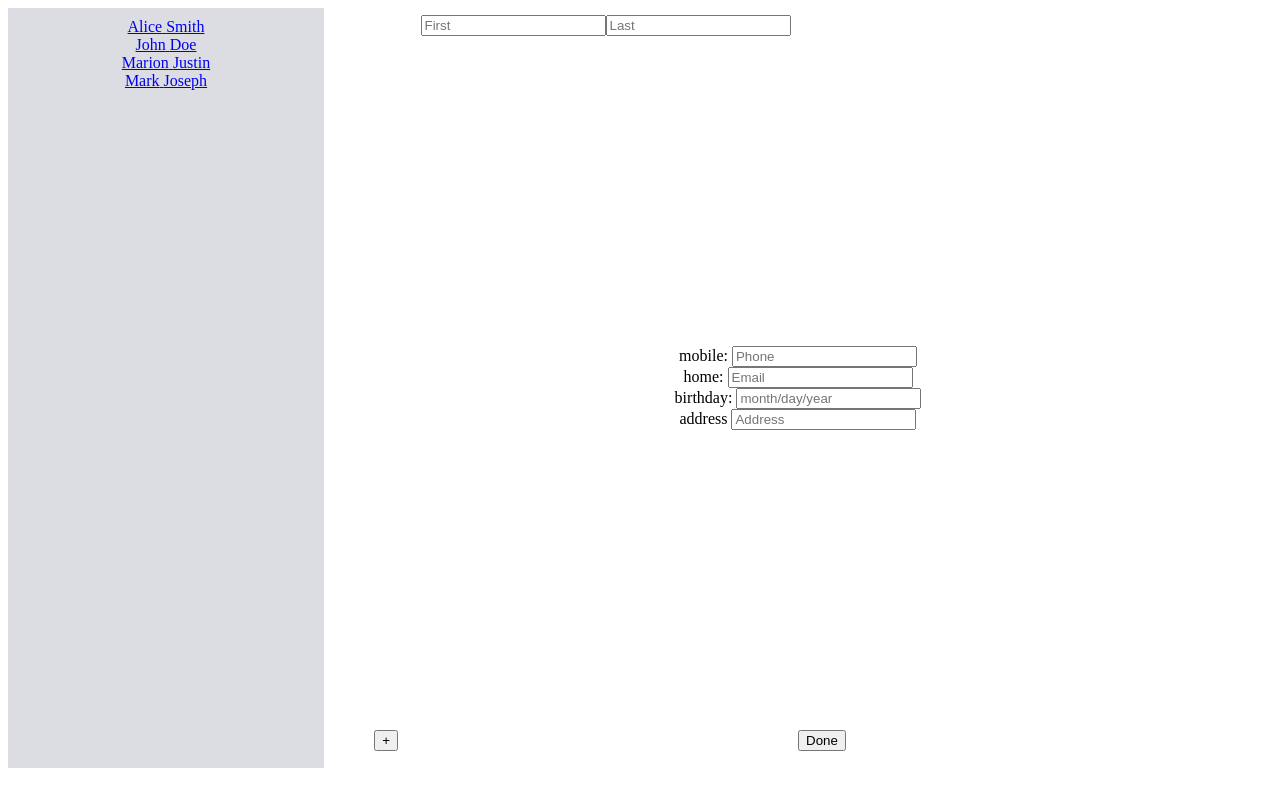
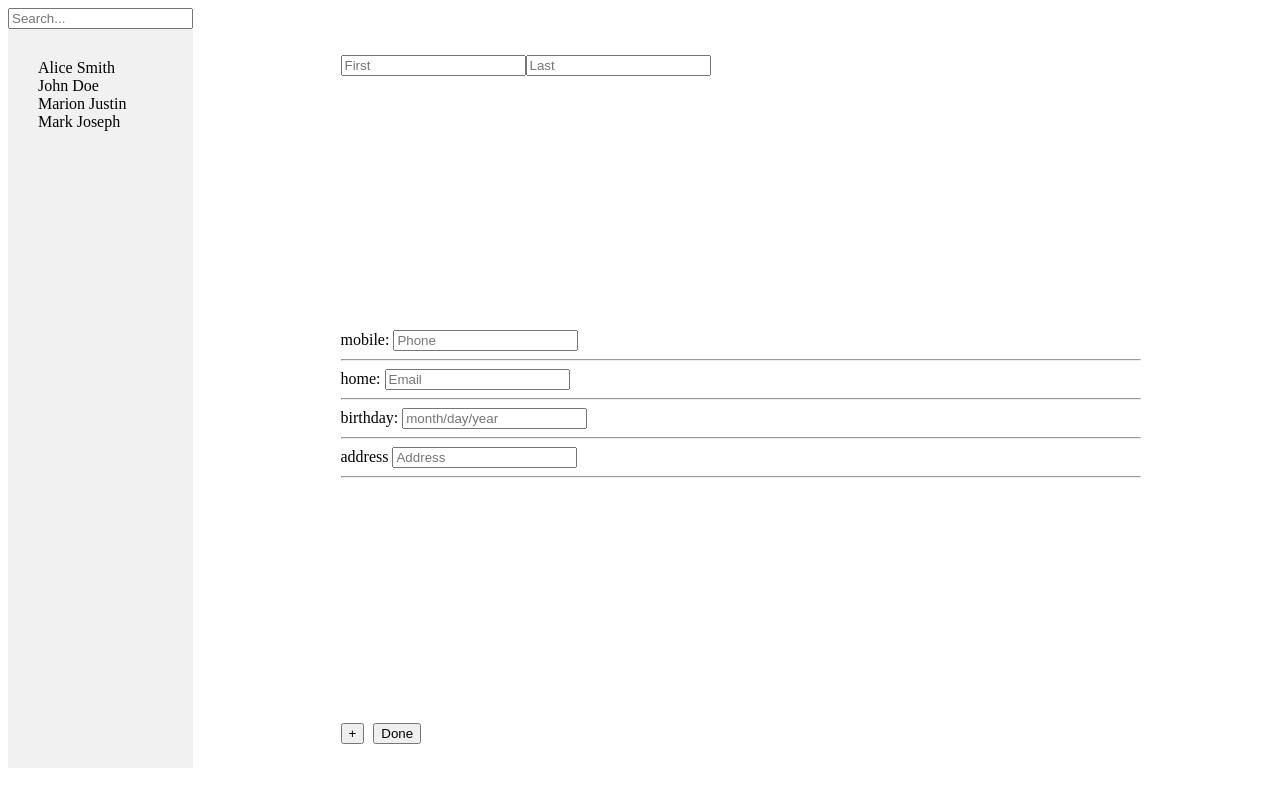
Before and after one commit to andkhong/contacts, a React (Create React App) app: page /add in a window 1280 px wide. Built offline with nearby package versions, Linux system fonts and the light colour scheme.

Commit message:
migrated heroku branch src content

```diff
--- a/src/actions/listActions.tsx
+++ b/src/actions/listActions.tsx
@@ -48,7 +48,7 @@ export function updateContact(update: SelectedProps): UpdateContact {
     };
 }
 
-export function addContact(contact: any) {
+export function addContact(contact: {}) {
     return {
         type: ADD_CONTACT,
         contact
--- a/src/components/Add/index.tsx
+++ b/src/components/Add/index.tsx
@@ -3,17 +3,26 @@ import { connect, Dispatch } from 'react-redux';
 import { Link } from 'react-router-dom';
 import * as listDispatch from '../../actions/listActions';
 
+interface AddState {
+    firstName: string;
+    lastName: string;
+    mobile: string;
+    email: string;
+    bDay: string;
+    address: string;
+}
+
 function mapStateToProps () {
     return {};
 }
 
-const mapDispatchToProps = (dispatch: Dispatch<listDispatch.AddContact>) => {
+function mapDispatchToProps(dispatch: Dispatch<listDispatch.AddContact>) {
     return {
-        addPerson: (index: number) => dispatch(listDispatch.addContact(index))
+        addPerson: (contact: AddState) => dispatch(listDispatch.addContact(contact))
     };
-};
+}
 
-class Add extends React.Component<any, any> {
+class Add extends React.Component<any, AddState> {
     constructor(props: any) {
         super(props);
         this.state = {
@@ -46,21 +55,15 @@ class Add extends React.Component<any, any> {
         return (
             <div className="container">
                 <div className="add">
-                    <div className="personalName">
+                    <div className="addName">
                         <input onChange={this.handleChange} name="firstName" placeholder="First" />
                         <input onChange={this.handleChange} name="lastName" placeholder="Last" />
                     </div>
-                    <div>
-                        mobile: <input onChange={this.handleChange} name="mobile" placeholder="Phone" />
-                    </div>
-                    <div>
-                        home: <input onChange={this.handleChange} name="email" placeholder="Email" />
-                    </div>
-                    <div>
-                        birthday: <input onChange={this.handleChange} name="bDay" placeholder="month/day/year" />
-                    </div>
-                    <div>
-                        address <input onChange={this.handleChange} name="address" placeholder="Address" />
+                    <div className="addDetail">
+                         mobile: <input onChange={this.handleChange} name="mobile" placeholder="Phone" /> <hr />
+                         home: <input onChange={this.handleChange} name="email" placeholder="Email" /> <hr />
+                         birthday: <input onChange={this.handleChange} name="bDay" placeholder="month/day/year" /> <hr />
+                         address <input onChange={this.handleChange} name="address" placeholder="Address" /> <hr />
                     </div>
                 </div>
                 <div className="footer">
--- a/src/components/Detail/index.tsx
+++ b/src/components/Detail/index.tsx
@@ -25,18 +25,13 @@ const mapDispatchToProps = (dispatch: Dispatch<listDispatch.DeleteContact>) => {
     };
 };
 
-export default connect(
-    mapStateToProps,
-    mapDispatchToProps
-)(Detail);
-
 function Detail({ selected, deletePerson }: DetailProps) {
     const { id, firstName, lastName, email, bDay, mobile, address } = selected;
     return (
         <div className="container">
             <div className="detail">
                 <div className="personalName"> {firstName || ''} {lastName || ''} </div>
-                <div className="personalDetail"> phone {mobile || ''} <hr /> </div>
+                <div className="personalDetail"> mobile {mobile || ''} <hr /> </div>
                 <div className="personalDetail"> email {email || ''}  <hr /> </div>
                 <div className="personalDetail"> birthday {bDay || ''}  <hr /> </div>
                 <div className="personalDetail"> address {address || ''} </div>
@@ -51,3 +46,8 @@ function Detail({ selected, deletePerson }: DetailProps) {
         </div>
     );
 }
+
+export default connect(
+    mapStateToProps,
+    mapDispatchToProps
+)(Detail);
--- a/src/components/Edit/index.tsx
+++ b/src/components/Edit/index.tsx
@@ -42,20 +42,14 @@ class Edit extends React.Component<any, any> {
         return (
             <div className="container">
                 <div className="edit">
-                    <div className="personalName">
+                    <div className="editName">
                         <input onChange={this.handleChange} name="firstName" placeholder="First" value={firstName} />
                         <input onChange={this.handleChange} name="lastName" placeholder="Last" value={lastName} />
                     </div>
-                    <div>
-                        mobile: <input onChange={this.handleChange} name="mobile" placeholder="Phone" value={mobile} />
-                    </div>
-                    <div>
-                        email: <input onChange={this.handleChange} name="email" placeholder="Email" value={email} />
-                    </div>
-                    <div>
-                        birthday: <input onChange={this.handleChange} name="bDay" placeholder="month/day/year" value={bDay} />
-                    </div>
-                    <div>
+                    <div className="editDetail">
+                        mobile: <input onChange={this.handleChange} name="mobile" placeholder="Phone" value={mobile} /> <hr />
+                        email: <input onChange={this.handleChange} name="email" placeholder="Email" value={email} /> <hr />
+                        birthday: <input onChange={this.handleChange} name="bDay" placeholder="month/day/year" value={bDay} /> <hr />
                         address: <input onChange={this.handleChange} name="address" placeholder="Address" value={address} />
                     </div>
                 </div>
--- a/src/components/List/index.tsx
+++ b/src/components/List/index.tsx
@@ -5,13 +5,15 @@ import * as listDispatch from '../../actions/listActions';
 import { SelectedProps } from './../../interfaces/';
 
 interface ListProps {
-  contacts: any[];
+  contacts: SelectedProps[];
   selectPerson: (index: number) => void;
 }
 
-const mapStateToProps = (state: any) => ({
-  contacts: state.list.contacts
-});
+function mapStateToProps (state: { list: ListProps }) {
+  return {
+    contacts: state.list.contacts
+  };
+}
 
 const mapDispatchToProps = (dispatch: Dispatch<listDispatch.SelectContact>) => {
     return {
@@ -19,17 +21,24 @@ const mapDispatchToProps = (dispatch: Dispatch<listDispatch.SelectContact>) => {
     };
 };
 
+function List ({ contacts, selectPerson }: ListProps) {
+  const names = contacts.sort((a, b) => a.firstName > b.firstName ? 1 : -1)
+    .map((item: SelectedProps, index: number) => (
+      <li key={index} onClick={() => selectPerson(index)}>
+        <Link style={linkStyle} to="/detail">{item.firstName} {item.lastName}</Link>
+      </li>
+  ));
+  return <div className="list"> {names} </div>;
+}
+
+// Styling Links are awkward, Inline style is recommended in this case
+const linkStyle = {
+  textDecoration: 'none',
+  color: 'black',
+  cursor: 'default'
+};
+
 export default connect(
     mapStateToProps,
     mapDispatchToProps
 )(List);
-
-function List ({ contacts, selectPerson }: ListProps) {
-  const names = contacts.sort((a, b) => a.firstName > b.firstName ? 1 : -1)
-    .map((item: SelectedProps, index: number) => (
-      <li key={index} onClick={() => selectPerson(index)}>
-        <Link to="/detail">{item.firstName} {item.lastName}</Link>
-      </li>
-  ));
-  return <div className="list"> {names} </div>;
-}
--- a/src/components/Search/index.tsx
+++ b/src/components/Search/index.tsx
@@ -1,14 +1,27 @@
 import * as React from 'react';
 
-function Search() {
-    return (
-        <div className="search-box">
+interface SearchProps {}
+
+interface SearchState {
+    filter: string;
+}
+
+class Search extends React.Component<SearchProps, SearchState> {
+    constructor(props: SearchProps) {
+        super(props);
+        this.state = { filter: '' };
+    }
+
+    render() {
+        return (
             <input
                 type="search"
                 placeholder="Search..."
+                value={this.state.filter}
+                onChange={(e) => this.setState({ filter: e.target.value })}
             />
-        </div>
-    );
+        );
+    }
 }
 
 export default Search;
--- a/src/components/index.tsx
+++ b/src/components/index.tsx
@@ -2,7 +2,7 @@ import * as React from 'react';
 import { Route, Switch } from 'react-router-dom';
 
 import List from './List/';
-// import Search from './Search/';
+import Search from './Search/';
 import Empty from './Empty';
 import Detail from './Detail/';
 import Edit from './Edit/';
@@ -11,9 +11,7 @@ import Add from './Add/';
 function App() {
     return (
       <div className="App">
-        <div className="left">
-          <List />
-        </div>
+        <div className="left"> <Search /> <List /> </div>
         <Switch>
           <Route exact={true} path="/" component={Empty} />
           <Route path="/detail" component={Detail as any} />
--- a/src/index.css
+++ b/src/index.css
@@ -1,63 +1,84 @@
 .App {
-  text-align: center;
   display: flex;
-  position: relative;
-  height: 95vh;
+  position: absolute;
+  height: 100vh;
   width: 100%;
-  padding: 0px;
 }
+
+/*Left Side*/
 
 li {
   list-style: none;
 }
 
 .left {
-  background-color: #DCDDE2;
+  background-color: #F1F1F1;
   position: relative;
   height: 95vh;
-  width: 25%;
+  /*width: 33%;*/
 }
 
 .list {
-  padding: 10px;
+  padding: 30px;
+  cursor: default;
 }
+
+/*Main Section*/
 
 .container {
   margin: auto;
   width: 100vh;
-  overflow: auto;
 }
 
 .personalName {
   position: fixed;
-  padding-top: 15px;
+  margin-left: auto;
+  padding-top: 55px;
   top: 0;
-  width: 415px;
-  height: 100px;
 }
 
-.edit {
-
+.personalDetail {
+  margin-left: auto;
 }
 
+.addName {
+  position: fixed;
+  margin-left: auto;
+  padding-top: 55px;
+  top: 0;
+}
+
+.addDetail {
+  margin-left: auto;
+}
+
+.editName {
+  position: fixed;
+  margin-left: auto;
+  padding-top: 55px;
+  top: 0;
+}
+
+.editDetail {
+  margin-left: auto;
+}
+
+/*Footer Section*/
+
 .footer {
-  margin: auto;
   display: flex;
-  position: absolute;
-  bottom: 5%;
+  position: fixed;
+  width: 70%;
+  bottom: 7%;
 }
 
 .addBtn {
-  position: absolute;
-  right: 2%;
 }
 
 .edtBtn {
-  position: absolute;
-  left: 350px;
+  margin-left: 75%;
 }
 
 .dltBtn {
-  position: absolute;
-  left: 400px;
+  margin-left: 1%;
 }
--- a/src/reducers/listReducer.tsx
+++ b/src/reducers/listReducer.tsx
@@ -13,20 +13,20 @@ export function listReducer(state: AppState, action: ListAction): AppState {
             });
         case UPDATE_CONTACT:
             return Object.assign({}, state, {
+                selected: action.contact,
                 contacts: [
                     ...state.contacts.slice(0, action.contact.id),
                     action.contact,
                     ...state.contacts.slice(action.contact.id + 1)
-                ],
-                selected: action.contact
+                ]
             });
         case ADD_CONTACT:
             return Object.assign({}, state, {
+                selected: null,
                 contacts: [
                     ...state.contacts,
                     action.contact
-                ],
-                selected: null
+                ]
             });
         case DELETE_CONTACT:
             let delCopy = state.contacts.filter((item, index) => index !== action.id);
```
Also changed, not shown: 1 other file (tests, documents, lock files or other folders).
